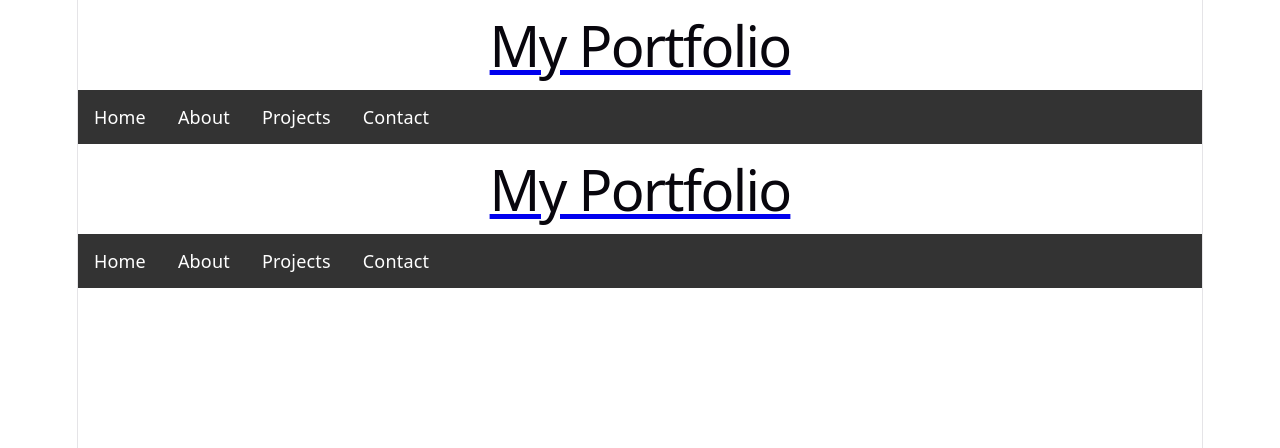
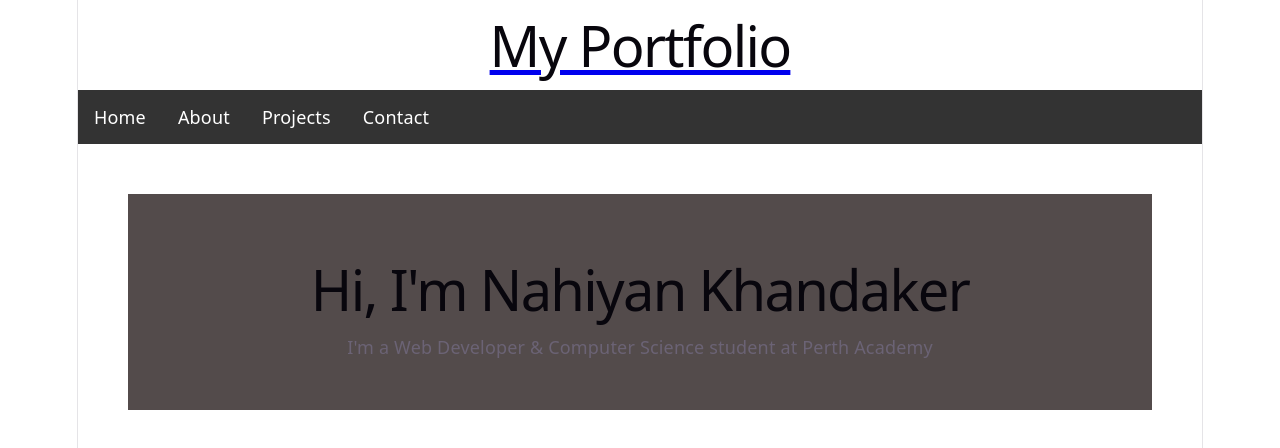
Before and after one commit to NahiyanKhandaker/myPortfolioSite, a React (Vite) app in the folder myPortfolioSite/: page / in a window 1280 px wide. Shown: the top 448 px of the page. Built offline with nearby package versions, Linux system fonts and the light colour scheme.

Commit message:
imrpoved home page

```diff
--- a/myPortfolioSite/src/App.tsx
+++ b/myPortfolioSite/src/App.tsx
@@ -1,11 +1,11 @@
 import './App.css'
-import Header from './components/header.tsx'
+import Intro from './components/intro.tsx'
 
 function App() {
 
   return (
     <>
-    <Header></Header>
+      <Intro></Intro>
     </>
   )
 }
--- /dev/null
+++ b/myPortfolioSite/src/components/intro.tsx
@@ -0,0 +1,10 @@
+const Intro = () => {
+  return (
+    <section className="intro">
+        <h1 className="intro__title">Hi, I'm Nahiyan Khandaker</h1>
+        <p className="intro__description">I'm a Web Developer & Computer Science student at Perth Academy</p>
+    </section>
+    );
+};
+
+export default Intro;
--- a/myPortfolioSite/src/index.css
+++ b/myPortfolioSite/src/index.css
@@ -128,3 +128,9 @@ nav ul li a {
 nav ul li a:hover {
   background-color: #111111;
 }
+
+.intro{
+  padding: 50px;
+  margin: 50px;
+  background-color: #534b4b;
+}
--- a/myPortfolioSite/src/pages/about.tsx
+++ b/myPortfolioSite/src/pages/about.tsx
@@ -1,13 +1,9 @@
-
-import Header from '../components/header.tsx'
 import About from '../components/about.tsx'
 
 function aboutPage() {
 
-
   return (
     <>
-    <Header></Header>
     <About></About>
     </>
   )
```
